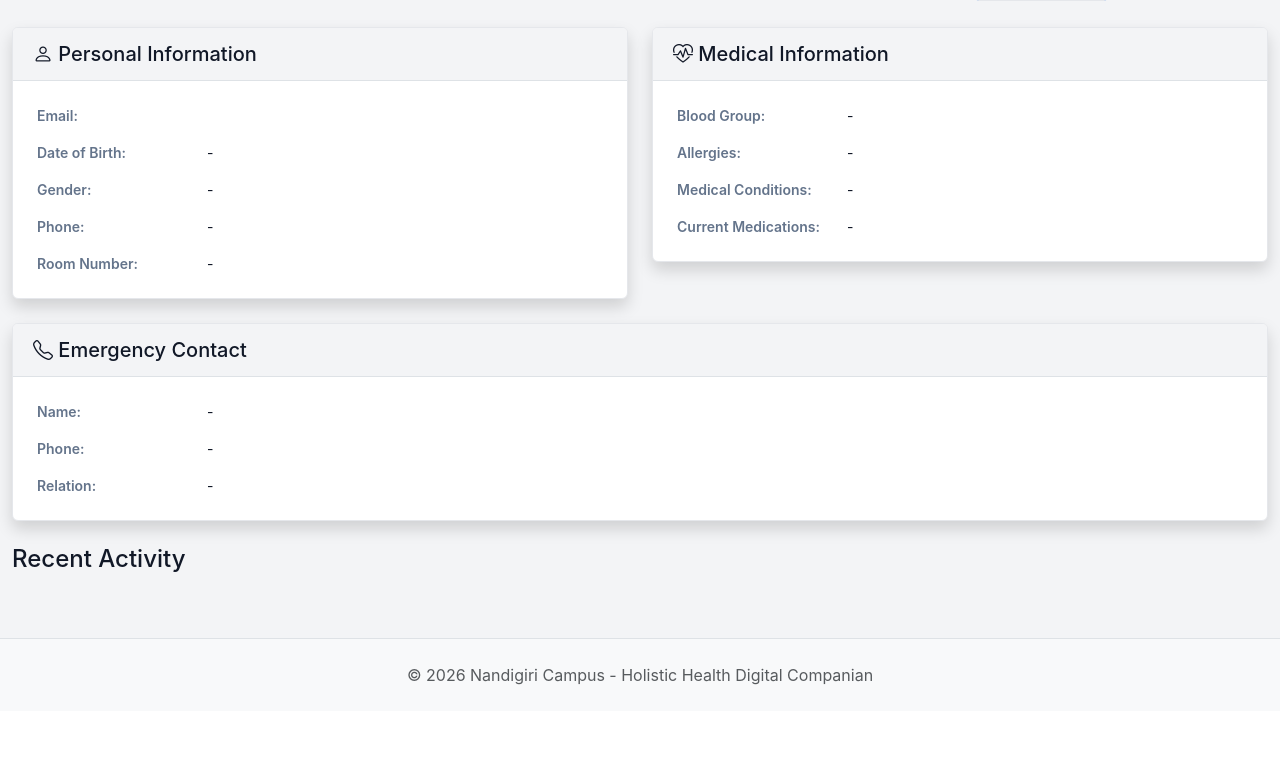
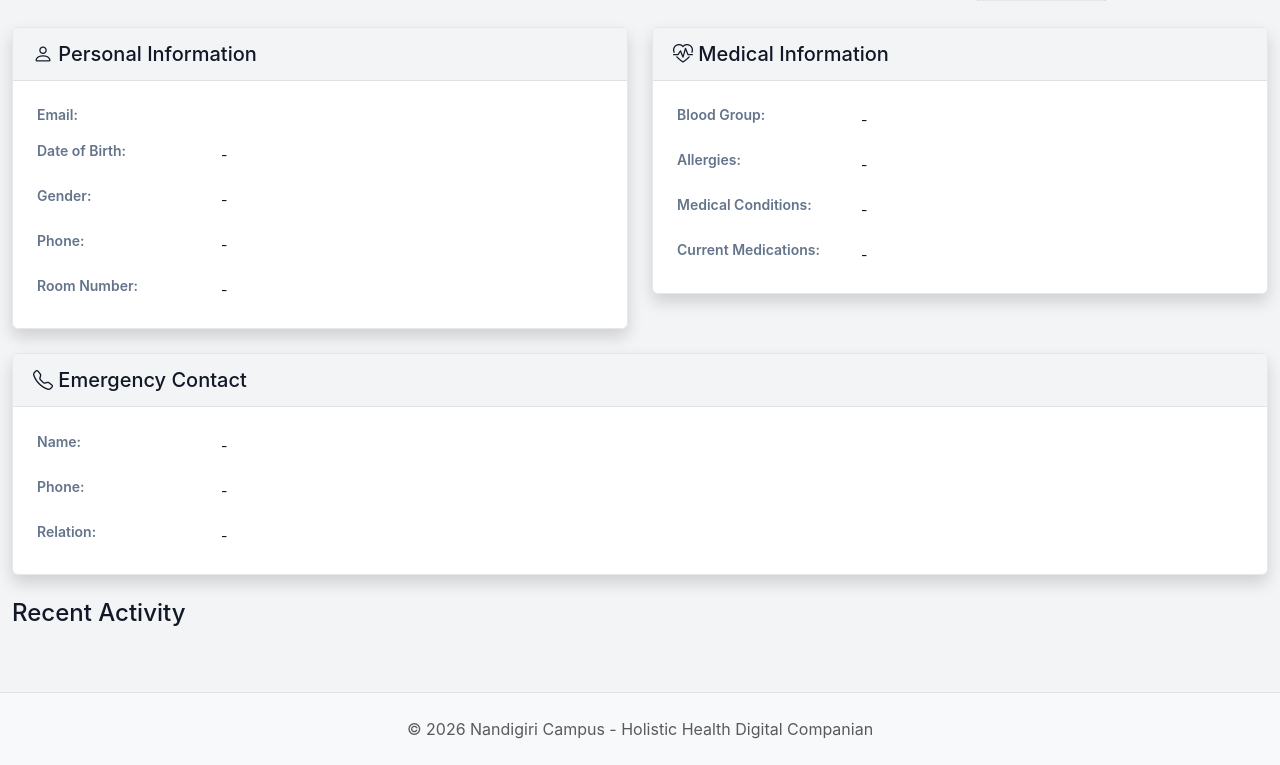
Before and after one commit to nj2216/h2-system, a Flask app: template app/templates/students/profile.html in a window 1280 px wide. Shown: the part 126-891 px from the top of the page. Before the commit the page ends 811 px from the top, so only its background shows below. Run offline with Flask 3, Linux system fonts and the light colour scheme; the template is opened without the code that fills it, so the values that code supplies are empty; some libraries are stand-ins or nearby versions.

Commit message:
Bug Fix: Profile Page Layout CSS Issue

```diff
--- a/app/templates/students/profile.html
+++ b/app/templates/students/profile.html
@@ -25,7 +25,7 @@
                 <h5 class="mb-0"><i class="bi bi-person"></i> Personal Information</h5>
             </div>
             <div class="card-body">
-                <table class="table table-sm table-borderless mb-0 profile-info-table">
+                <table class="table table-sm table-borderless">
                     <tr>
                         <th>Email:</th>
                         <td>{{ student.user.email }}</td>
@@ -57,7 +57,7 @@
                 <h5 class="mb-0"><i class="bi bi-heart-pulse"></i> Medical Information</h5>
             </div>
             <div class="card-body">
-                <table class="table table-sm table-borderless mb-0 profile-info-table">
+                <table class="table table-sm table-borderless">
                     <tr>
                         <th>Blood Group:</th>
                         <td>{{ student.blood_group or '-' }}</td>
@@ -87,7 +87,7 @@
                 <h5 class="mb-0"><i class="bi bi-telephone"></i> Emergency Contact</h5>
             </div>
             <div class="card-body">
-                <table class="table table-sm table-borderless mb-0 profile-info-table">
+                <table class="table table-sm table-borderless">
                     <tr>
                         <th>Name:</th>
                         <td>{{ student.emergency_contact_name or '-' }}</td>
```
